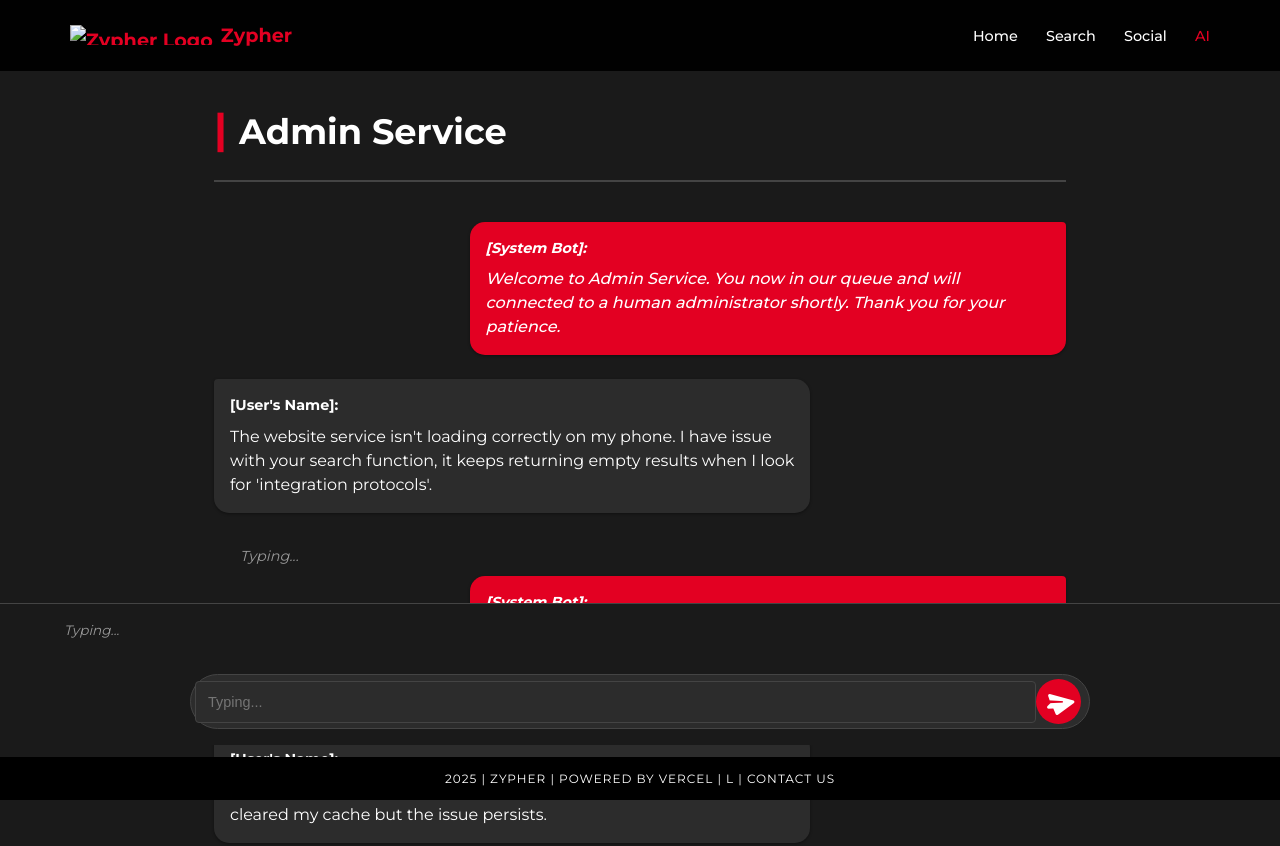
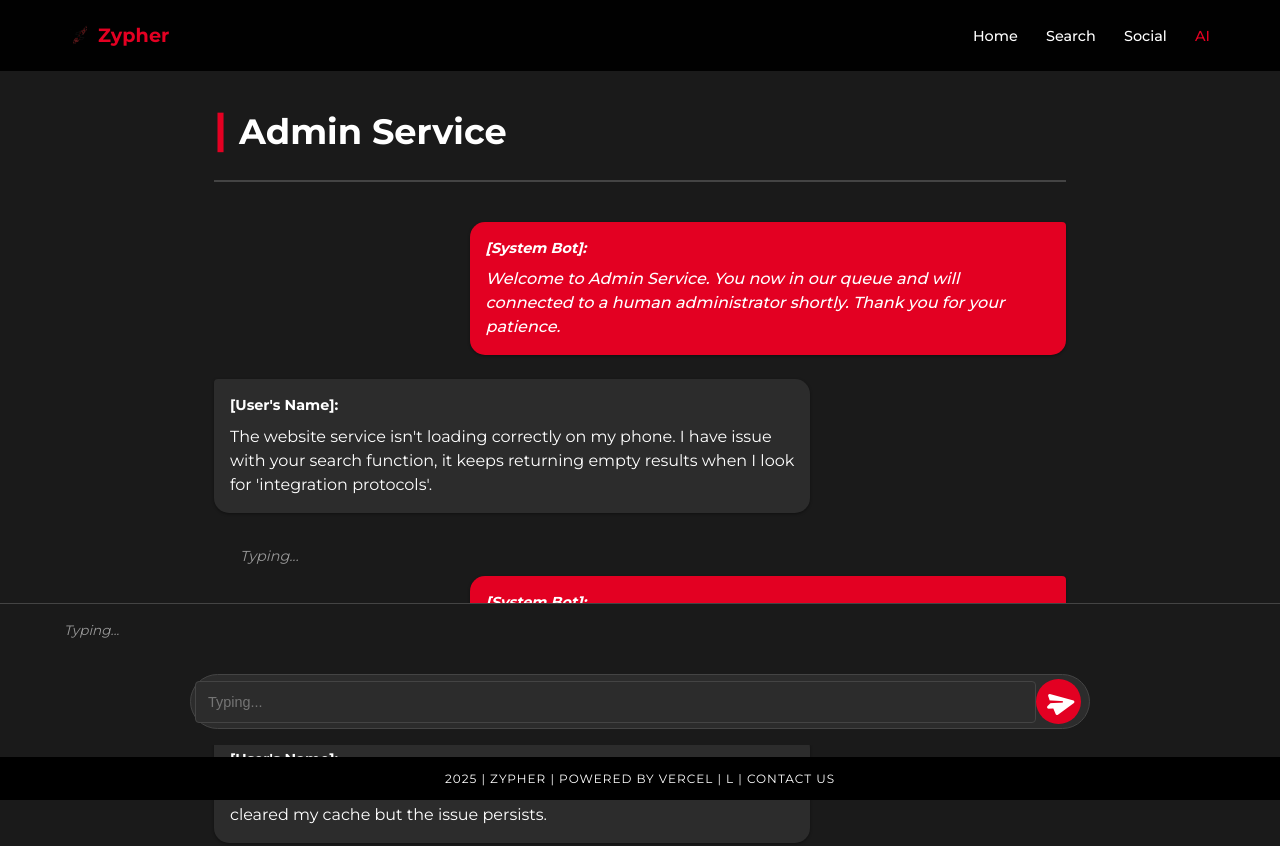
Before and after one commit to Zypher-HQ/Zypher-HQ-Server, a plain HTML site: page Frontend/chat.html in a window 1280 px wide. Shown: the top 846 px of the page. Drawn offline with Linux system fonts and the light colour scheme; a script that the page names is missing.

Commit message:
Update chat.html

```diff
--- a/Frontend/chat.html
+++ b/Frontend/chat.html
@@ -20,7 +20,7 @@
     <nav class="sticky-nav">
         <div class="nav-content">
             <a href="index.html" class="nav-logo-link">
-                <img src="assets/logo.png" alt="Zypher Logo" style="height:20px; width:auto;">
+                <img src="assets/20251006_060846.png" alt="Zypher Logo" style="height:20px; width:auto;">
                 Zypher
             </a>
 
```
